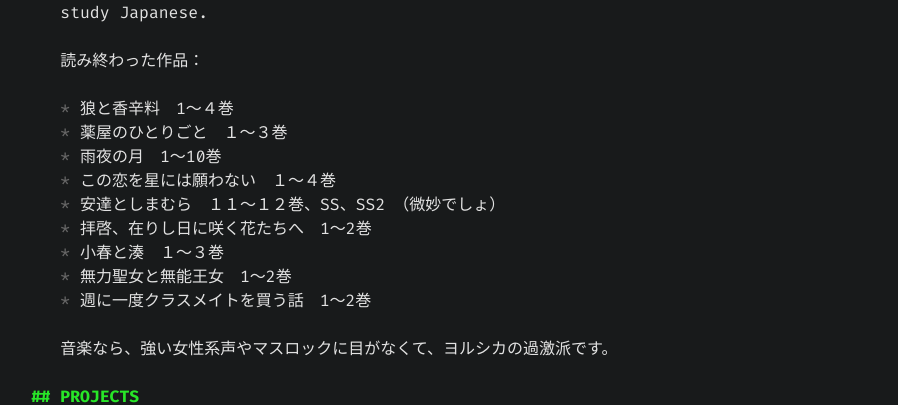
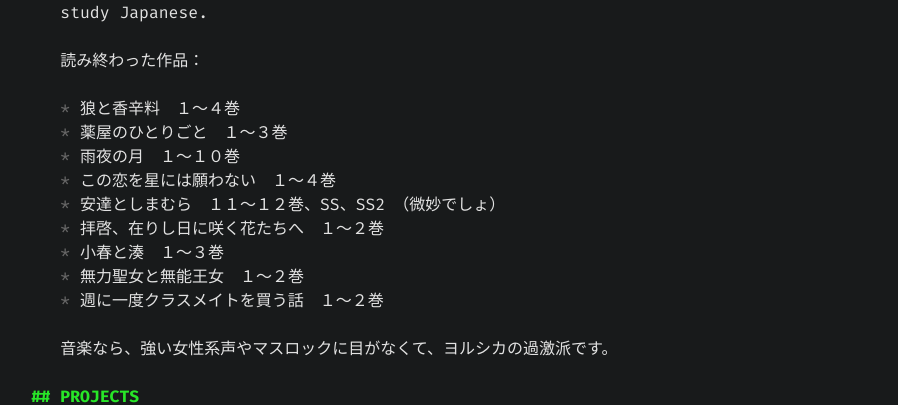
Before and after one commit to Ptkyr/Ptkyr.github.io, a Jekyll site: the page built from index.md, in a window 1280 px wide and 900 px high, scrolled down 532 px. Shown: the part 161-566 px from the top of the window, without its empty margins (176-1074 px from the left). Built offline with Jekyll 4.4.1, drawn with Linux system fonts in a browser that asks for light colours.

Commit message:
fix numbers

```diff
--- a/index.md
+++ b/index.md
@@ -20,15 +20,15 @@ My hobbies are mostly about doing things fast. I used to speedrun indie games an
 These days I take better care of my hands, so I mostly read a lot ~~in order to~~ and study Japanese.
 
 読み終わった作品：
-- 狼と香辛料　1～４巻
+- 狼と香辛料　１～４巻
 - 薬屋のひとりごと　１～３巻
-- 雨夜の月　1～10巻
+- 雨夜の月　１～１０巻
 - この恋を星には願わない　１～４巻
 - 安達としまむら　１１～１２巻、SS、SS2　（微妙でしょ）
-- 拝啓、在りし日に咲く花たちへ　1～2巻
+- 拝啓、在りし日に咲く花たちへ　１～２巻
 - 小春と湊　１～３巻
-- 無力聖女と無能王女　1～2巻
-- 週に一度クラスメイトを買う話　1～2巻
+- 無力聖女と無能王女　１～２巻
+- 週に一度クラスメイトを買う話　１～２巻
 
 音楽なら、強い女性系声やマスロックに目がなくて、ヨルシカの過激派です。
 
```
